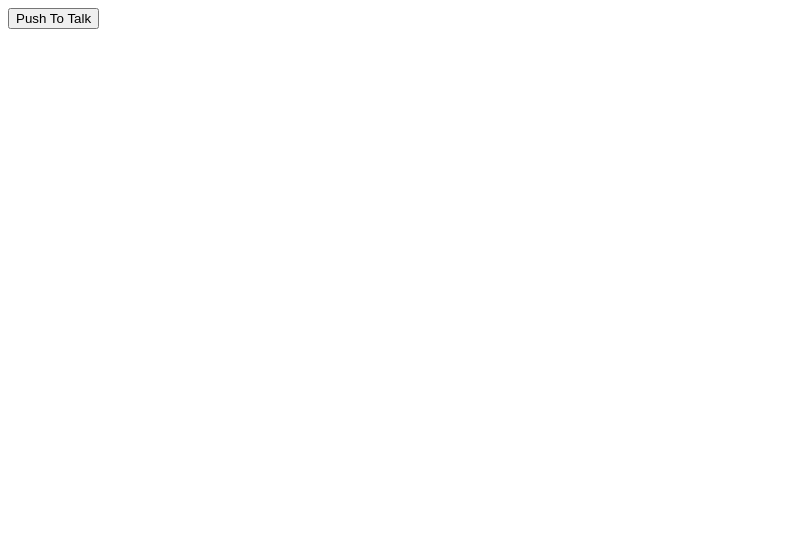
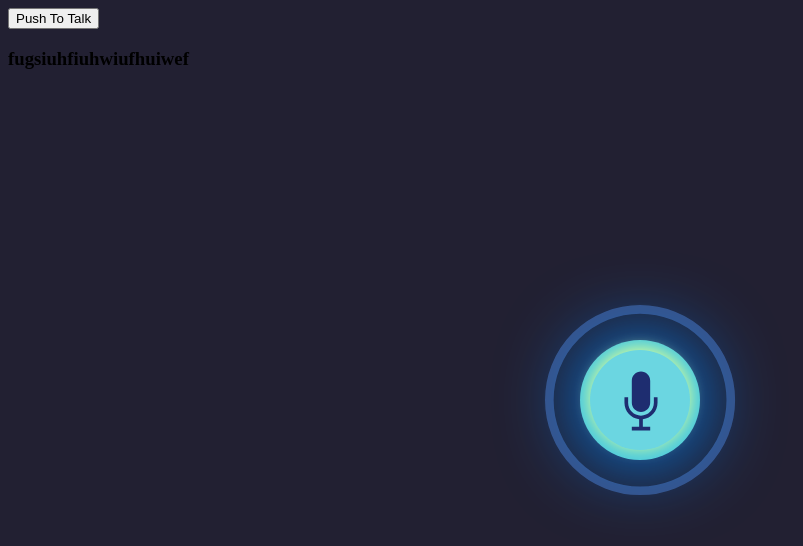
Before and after one commit to GhostCrawl3r/Voice-rec, a plain HTML site: page index.html in a window 1280 px wide. Shown: the whole page, without its empty margins (0-803 px from the left). Drawn offline with Linux system fonts and the light colour scheme.

Commit message:
Corrected some errors

```diff
--- a/app.js
+++ b/app.js
@@ -64,11 +64,13 @@ function readOutLoud(message) {
     const speech = new SpeechSynthesisUtterance();
     speech.text = 'I\'m sorry, I don\'t understand what you\'re asking me';
 
-    if(message.includes("when were you born") || message.includes("When were you created")) {
+    if(message.includes("when were you born") || message.includes("When were you created"))
+    {
         speech.text = 'I was created on ' + creationDate;
     }
 
-    if(message.includes('hello')) {
+    if(message.includes('hello'))
+    {
         if(today.getHours() > 0 && today.getHours() < 12) {
             speech.text = greetings[0];
         }
--- a/index.html
+++ b/index.html
@@ -1,11 +1,27 @@
 <html>
 <head>
     <title>Voice Assistant</title>
+    <link rel="stylesheet" href="style.css"/>
 </head>
 <body>
     <button class="talk">Push To Talk</button>
-    <h3 class="content"></h3>
+    <h3 class="content">fugsiuhfiuhwiufhuiwef</h3>
+    <div class="box">
+        <div class="object">
+            <div class="outline">
+            </div>
+            <div class="outline" id="delayed">
+            </div>
+            <div class="button">
+            </div>
+            <div class="button" id="circlein">
+                <svg class="mic-icon" version="1.1" xmlns="http://www.w3.org/2000/svg" xmlns:xlink="http://www.w3.org/1999/xlink" x="0px" y="0px" viewBox="0 0 1000 1000" enable-background="new 0 0 1000 1000" xml:space="preserve" style="fill:#1E2D70">
+                <g><path d="M500,683.8c84.6,0,153.1-68.6,153.1-153.1V163.1C653.1,78.6,584.6,10,500,10c-84.6,0-153.1,68.6-153.1,153.1v367.5C346.9,615.2,415.4,683.8,500,683.8z M714.4,438.8v91.9C714.4,649,618.4,745,500,745c-118.4,0-214.4-96-214.4-214.4v-91.9h-61.3v91.9c0,141.9,107.2,258.7,245,273.9v124.2H346.9V990h306.3v-61.3H530.6V804.5c137.8-15.2,245-132.1,245-273.9v-91.9H714.4z"/></g>
+                </svg>
+            </div>
+        </div>
+    </div>
 
-<script src="app.js"></script>
+    <script src="app.js"></script>
 </body>
 </html>
--- /dev/null
+++ b/style.css
@@ -0,0 +1,79 @@
+body {
+    background: #222032;
+}
+
+.box {
+    position: absolute;
+    top: 50%;
+    left: 50%;
+}
+
+.object {
+    display: flex;
+    flex: 0 1 100%;
+    justify-content: center;
+    align-items: center;
+    align-content: stretch;
+}
+
+.outline {
+    width: 60px;
+    height: 60px;
+    border-radius: 50%;
+    border: 8px solid #B5A4A4;
+    animation: pulse 3s;
+    animation-timing-function: ease-out;
+    animation-iteration-count: infinite;
+    position: absolute;
+}
+
+.button {
+    width: 120px;
+    height: 120px;
+    border-radius: 50%;
+    background: #50CDDD;
+    box-shadow: 0px 0px 80px #0084F9;
+    position: absolute;
+}
+
+@keyframes pulse {
+    0% {
+        transform: scale(0);
+        opacity: 0;
+        border: 65px solid #0B3082;
+    }
+    50% {
+        border: solid #A3FFC2;
+        opacity: 0.8;
+    }
+
+    90% {
+        transform: scale(3.2);
+        opacity: 0.2;
+        border: 3px solid #2E3CFF;
+    }
+    100% {
+        transform: scale(3.3);
+        opacity: 0;
+        border: 1px solid #7A89FF;
+    }
+}
+
+#delayed {
+    animation-delay: 1.5s;
+}
+
+#circlein {
+    width: 100px;
+    height: 100px;
+    border-radius: 50%;
+    background: #6BD6E1;
+    box-shadow: 0px -2px 15px #E0FF94;
+    position: absolute;
+}
+
+.mic-icon {
+    height: 60px;
+    position: absolute;
+    margin: 21px;
+}
```
